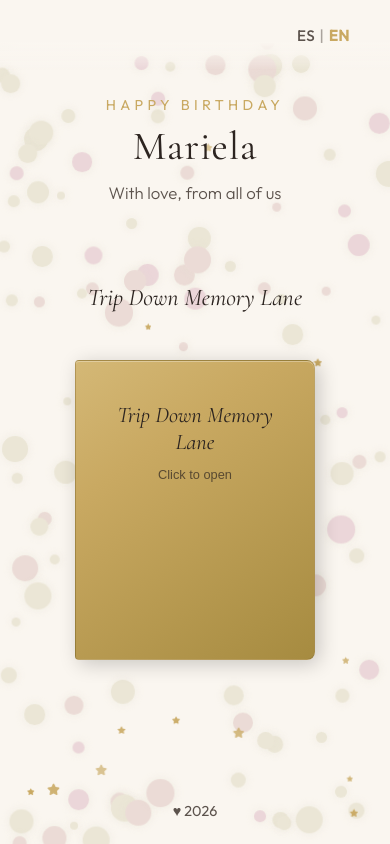
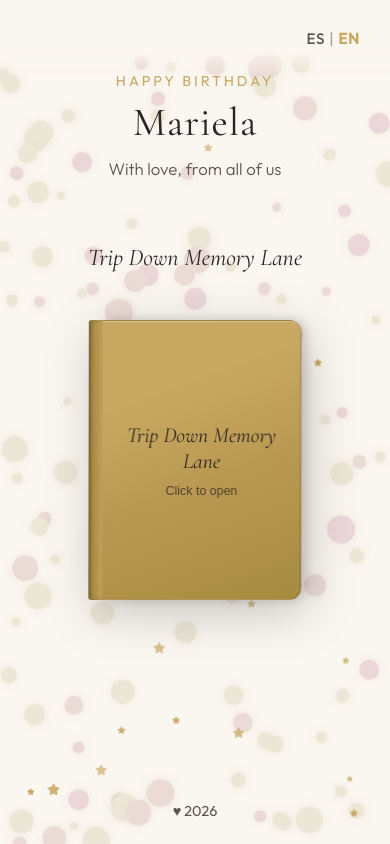
Before and after one commit to TechwithAnmol/valmombday, a React (Vite) app: page / in a window 390 px wide. Built offline with nearby package versions, Linux system fonts and the light colour scheme.

Commit message:
Book-style cover, image path fix, mobile tweaks

```diff
--- a/index.html
+++ b/index.html
@@ -2,7 +2,8 @@
 <html lang="en">
   <head>
     <meta charset="UTF-8" />
-    <meta name="viewport" content="width=device-width, initial-scale=1.0" />
+    <meta name="viewport" content="width=device-width, initial-scale=1.0, viewport-fit=cover" />
+    <meta name="theme-color" content="#faf6f0" />
     <title>Happy Birthday Mariela</title>
     <link rel="preconnect" href="https://fonts.googleapis.com">
     <link rel="preconnect" href="https://fonts.gstatic.com" crossorigin>
--- a/src/App.css
+++ b/src/App.css
@@ -129,3 +129,32 @@
   color: var(--rose);
   transform: scale(1.02);
 }
+
+@media (max-width: 480px) {
+  .header {
+    padding: 1rem 1.25rem;
+  }
+  .lang-toggle {
+    padding: 0.5rem 0.65rem;
+    min-height: 44px;
+    min-width: 44px;
+    display: inline-flex;
+    align-items: center;
+    justify-content: center;
+  }
+  .hero {
+    padding: 4.5rem 1rem 2.5rem;
+  }
+  .hero-label {
+    letter-spacing: 0.2em;
+  }
+  .photobook-section {
+    padding: 1.5rem 1rem 3rem;
+  }
+}
+
+@media (max-width: 360px) {
+  .hero-name {
+    font-size: clamp(2rem, 10vw, 2.5rem);
+  }
+}
--- a/src/components/PhotoAlbum.css
+++ b/src/components/PhotoAlbum.css
@@ -3,6 +3,7 @@
   display: flex;
   justify-content: center;
   padding: 1rem 0;
+  perspective: 1400px;
 }
 
 .book-closed {
@@ -11,39 +12,56 @@
   background: none;
   cursor: pointer;
   padding: 0;
-  perspective: 1200px;
+}
+
+.book-closed-3d {
+  display: flex;
+  transform-style: preserve-3d;
+  transform: rotateY(-8deg) rotateX(2deg);
+  transition: transform 0.35s ease, filter 0.35s ease;
+  filter: drop-shadow(6px 12px 24px rgba(0,0,0,0.2));
+}
+.book-closed:hover .book-closed-3d {
+  transform: rotateY(-4deg) rotateX(1deg) scale(1.02);
+  filter: drop-shadow(8px 16px 32px rgba(0,0,0,0.25));
+}
+
+.book-spine-edge {
+  width: 18px;
+  flex-shrink: 0;
+  background: linear-gradient(90deg, #8b7340 0%, #a68b40 25%, #b89850 70%, var(--gold) 100%);
+  border-radius: 3px 0 0 3px;
+  box-shadow: inset 2px 0 4px rgba(0,0,0,0.2);
 }
 
 .book-cover {
-  width: 280px;
-  min-height: 340px;
-  background: linear-gradient(145deg, #d4b876 0%, var(--gold) 30%, #a68b40 100%);
-  border-radius: 4px 8px 8px 4px;
-  box-shadow: 4px 4px 20px rgba(0,0,0,0.2), inset 0 1px 0 rgba(255,255,255,0.3);
-  padding: 2.5rem 1.5rem;
+  width: 220px;
+  min-height: 300px;
+  background: linear-gradient(160deg, #c9a962 0%, var(--gold) 25%, #b89850 60%, #a68b40 100%);
+  border-radius: 0 12px 12px 0;
+  box-shadow: 4px 0 12px rgba(0,0,0,0.15), inset 0 1px 0 rgba(255,255,255,0.35), inset -1px 0 0 rgba(0,0,0,0.08);
+  padding: 2rem 1.5rem;
   text-align: center;
-  transition: transform 0.3s ease, box-shadow 0.3s ease;
-  transform-origin: left center;
-  border: 1px solid rgba(0,0,0,0.1);
-}
-
-.book-closed:hover .book-cover {
-  transform: scale(1.02);
-  box-shadow: 6px 6px 28px rgba(0,0,0,0.25);
+  display: flex;
+  flex-direction: column;
+  align-items: center;
+  justify-content: center;
+  border: 1px solid rgba(0,0,0,0.12);
+  border-left: none;
 }
 
 .book-cover-title {
   font-family: 'Cormorant Garamond', serif;
-  font-size: 1.4rem;
+  font-size: 1.35rem;
   font-style: italic;
   color: #2c2420;
   display: block;
 }
 
 .book-cover-hint {
-  font-size: 0.8rem;
-  color: rgba(44,36,32,0.7);
-  margin-top: 0.75rem;
+  font-size: 0.78rem;
+  color: rgba(44,36,32,0.75);
+  margin-top: 0.6rem;
   display: block;
 }
 
@@ -347,8 +365,30 @@
   .book-flip {
     width: 320px;
   }
+  .book-closed-3d {
+    transform: rotateY(-6deg) rotateX(1deg);
+  }
   .book-cover {
-    width: 240px;
-    min-height: 300px;
+    width: 200px;
+    min-height: 280px;
+    padding: 1.5rem 1rem;
+  }
+  .book-spine-edge {
+    width: 14px;
+  }
+  .book-nav {
+    width: 44px;
+    height: 44px;
+  }
+  .book-close-btn,
+  .book-last-spread-replay {
+    min-height: 44px;
+    padding: 0.5rem 1rem;
+  }
+  .book-lightbox-close {
+    width: 48px;
+    height: 48px;
+    top: 0.75rem;
+    right: 1rem;
   }
 }
--- a/src/components/PhotoAlbum.jsx
+++ b/src/components/PhotoAlbum.jsx
@@ -122,9 +122,12 @@ function PhotoAlbum({ title, photoPlaceholder, clickToOpen = 'Click to open', cl
     return (
       <div className="book-closed-wrapper">
         <button type="button" className="book-closed" onClick={openBook} aria-label="Open book">
-          <div className="book-cover">
-            <span className="book-cover-title">{title}</span>
-            <span className="book-cover-hint">{clickToOpen}</span>
+          <div className="book-closed-3d">
+            <div className="book-spine-edge" />
+            <div className="book-cover">
+              <span className="book-cover-title">{title}</span>
+              <span className="book-cover-hint">{clickToOpen}</span>
+            </div>
           </div>
         </button>
       </div>
```
